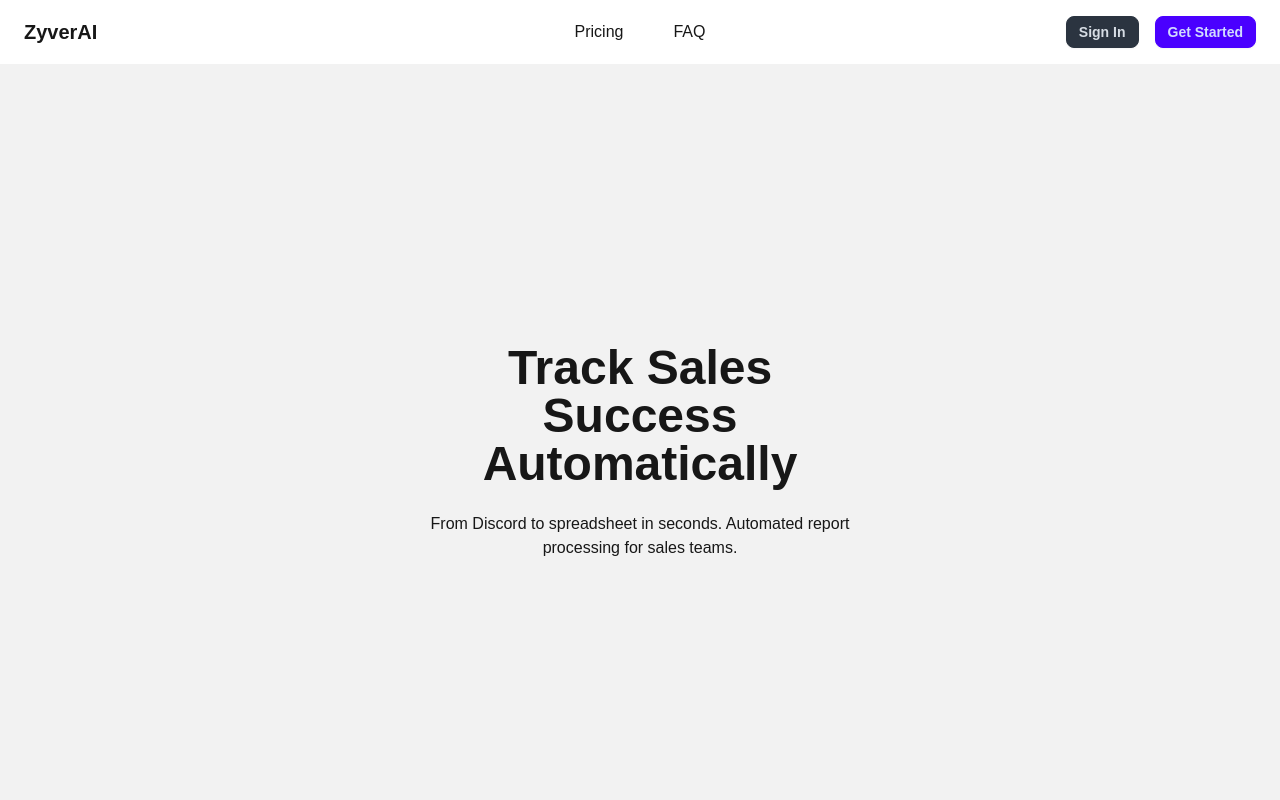
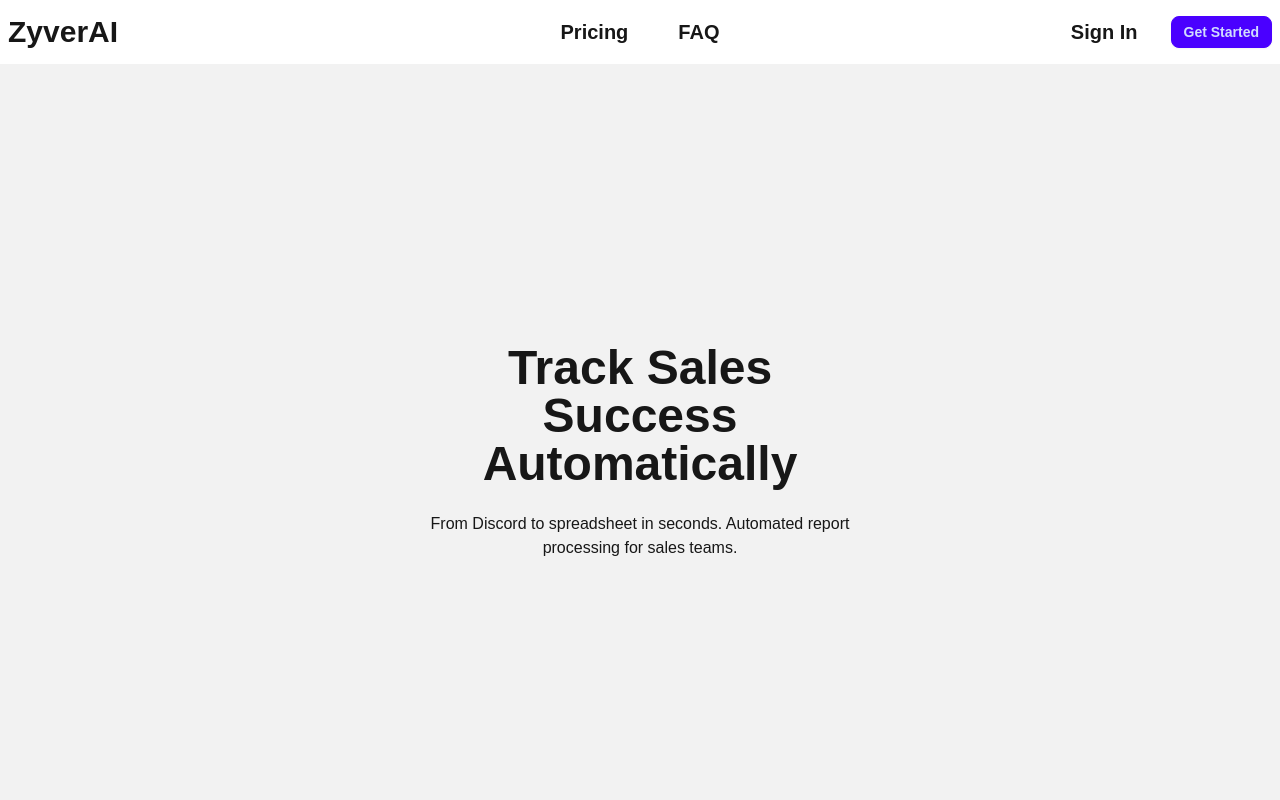
Before and after one commit to Khy2r/zyver-ai, a Next.js app: page / in a window 1280 px wide. Shown: the top 800 px of the page. Built offline with nearby package versions, Linux system fonts and the light colour scheme.

Commit message:
Initial commit

```diff
--- a/components/ButtonLogin.js
+++ /dev/null
@@ -1 +0,0 @@
-<button className="btn btn-primary">Login</button>
--- a/src/app/page.js
+++ b/src/app/page.js
@@ -1,6 +1,6 @@
 'use client';
 import ButtonLogin from '../components/ButtonLogin.js';
-import ButtonSignIn from '../components/ButtonSignIn.js';
+import ButtonSignIn from '../components/ButtonSignin.js';
 
 const scrollToFAQ = () => {
   const faqSection = document.getElementById('faq');
@@ -12,13 +12,18 @@ export default function Home() {
     <main className="min-h-screen bg-base-200">
 
       {/* Navigation Bar */}
-      <div className="navbar bg-base-100 px-6">
+      <div className="navbar bg-base-100">
         <div className="navbar-start">
-          <a className="text-xl font-bold">ZyverAI</a>
+          <a className="text-3xl font-bold">ZyverAI</a>
         </div>
         <div className="navbar-center flex gap-4">
-          <a className="btn btn-ghost text-base font-normal">Pricing</a>
-          <a className="btn btn-ghost text-base font-normal" onClick={scrollToFAQ}>FAQ</a>
+          <a className="btn btn-ghost text-xl">Pricing</a>
+          <button
+            onClick={scrollToFAQ}
+            className="btn btn-ghost text-xl"
+          >
+            FAQ
+          </button>
         </div>
         <div className="navbar-end gap-4">
           <ButtonSignIn />
--- a/src/components/ButtonSignin.js
+++ b/src/components/ButtonSignin.js
@@ -1,6 +1,6 @@
 export default function ButtonSignIn() {
   return (
-    <button className="btn btn-neutral btn-sm">
+    <button className="btn btn-ghost text-xl">
       Sign In
     </button>
   );
```
